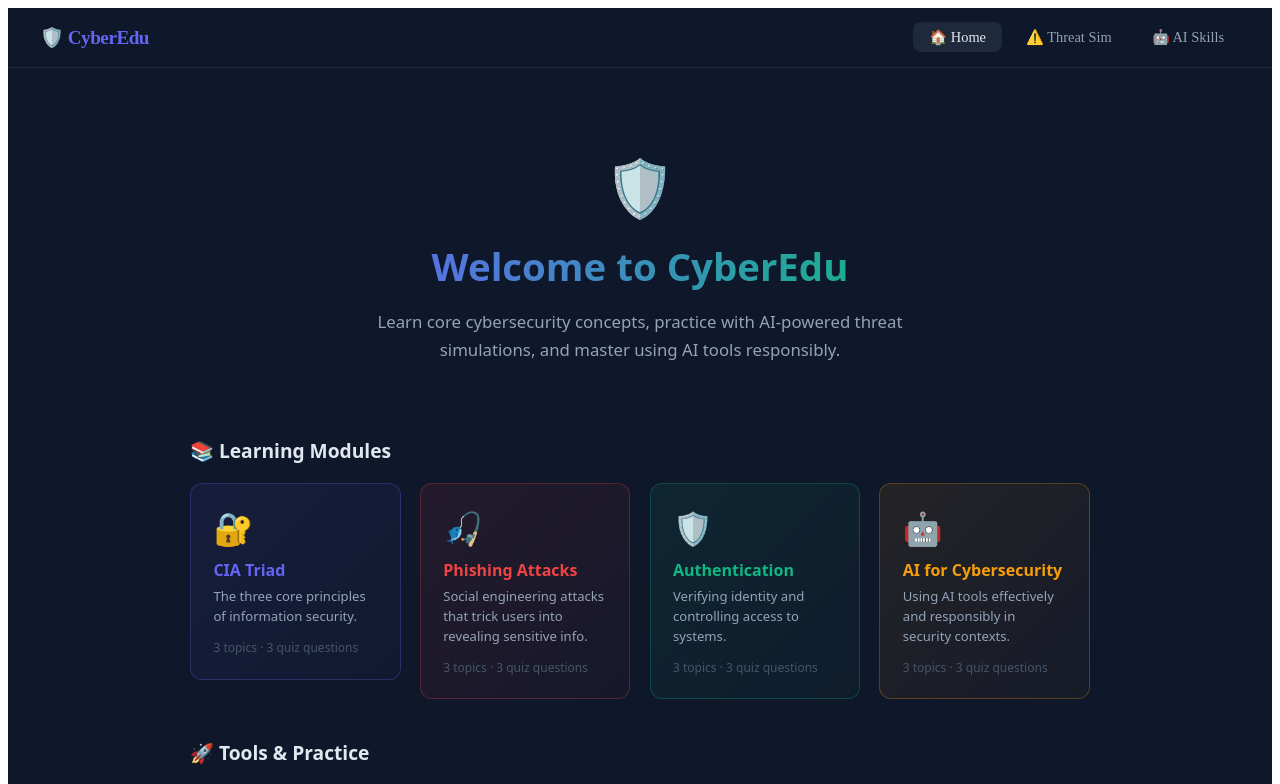
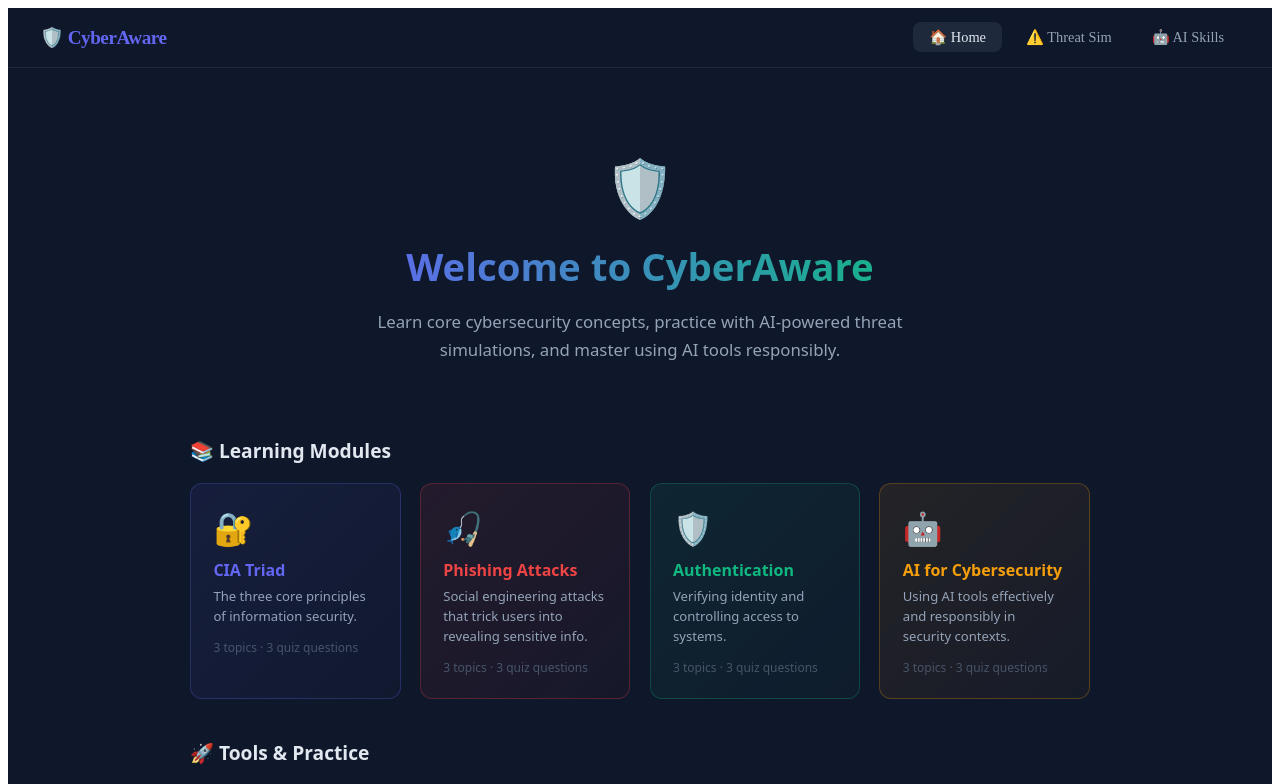
Before and after one commit to jahanavisinha/cyberedu, a React (Vite) app: page / in a window 1280 px wide. Shown: the top 784 px of the page. Built offline with nearby package versions, Linux system fonts and the light colour scheme; no server answers.

Commit message:
fix module card heights

```diff
--- a/src/components/Navbar.jsx
+++ b/src/components/Navbar.jsx
@@ -12,7 +12,7 @@ export default function Navbar() {
     return (
         <nav style={styles.nav}>
             <Link to="/" style={styles.brand}>
-                🛡️ CyberEdu
+                🛡️ CyberAware
             </Link>
             <div style={styles.links}>
                 {links.map((link) => (
--- a/src/pages/Home.jsx
+++ b/src/pages/Home.jsx
@@ -7,7 +7,7 @@ export default function Home() {
             {/* Hero Section */}
             <div style={styles.hero}>
                 <div style={styles.heroIcon}>🛡️</div>
-                <h1 style={styles.heroTitle}>Welcome to CyberEdu</h1>
+                <h1 style={styles.heroTitle}>Welcome to CyberAware</h1>
                 <p style={styles.heroSub}>
                     Learn core cybersecurity concepts, practice with AI-powered threat
                     simulations, and master using AI tools responsibly.
@@ -144,6 +144,10 @@ const styles = {
         padding: "1.4rem",
         cursor: "pointer",
         transition: "transform 0.2s, box-shadow 0.2s",
+        height: "100%",
+        boxSizing: "border-box",
+        display: "flex",
+        flexDirection: "column",
     },
     cardIcon: { fontSize: "2rem", marginBottom: "0.6rem" },
     cardTitle: { fontWeight: 700, fontSize: "1rem", marginBottom: "0.4rem" },
```
